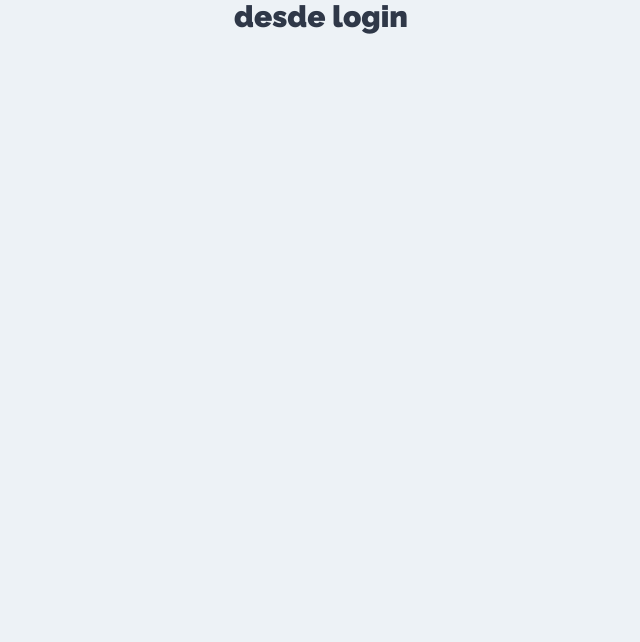
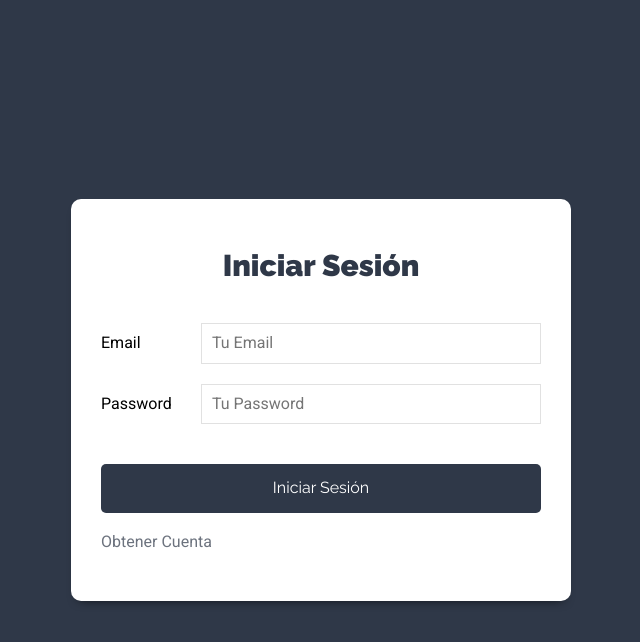
Before and after one commit to johanBautista/MERNTasks-Cliente, a React (Create React App) app: page / in a window 1280 px wide. Shown: the top 642 px of the page, without its empty margins (319-959 px from the left). Built offline with nearby package versions, Linux system fonts and the light colour scheme.

Commit message:
form login

```diff
--- a/src/components/auth/Login.js
+++ b/src/components/auth/Login.js
@@ -1,7 +1,72 @@
-import React from 'react';
+import React, { useState } from 'react';
+import { Link } from 'react-router-dom';
 
 const Login = () => {
-  return <h1>desde login</h1>;
+  const [usuario, guardarUsuario] = useState({
+    email: '',
+    password: '',
+  });
+
+  //
+  const { email, password } = usuario;
+
+  //
+  const onChange = (e) => {
+    guardarUsuario({
+      ...usuario,
+      [e.target.name]: e.target.value,
+    });
+  };
+
+  //
+  const onSubmit = (e) => {
+    e.preventDefault();
+  };
+  return (
+    <div className="form-usuario">
+      <div className="contenedor-form sombra-dark">
+        <h1>Iniciar Sesión</h1>
+
+        <form onSubmit={onSubmit}>
+          <div className="campo-form">
+            <label htmlFor="email">Email</label>
+            <input
+              type="email"
+              id="email"
+              name="email"
+              placeholder="Tu Email"
+              value={email}
+              onChange={onChange}
+            />
+          </div>
+
+          <div className="campo-form">
+            <label htmlFor="password">Password</label>
+            <input
+              type="password"
+              id="password"
+              name="password"
+              placeholder="Tu Password"
+              value={password}
+              onChange={onChange}
+            />
+          </div>
+
+          <div className="campo-form">
+            <input
+              type="submit"
+              className="btn btn-primario btn-block"
+              value="Iniciar Sesión"
+            />
+          </div>
+        </form>
+
+        <Link to={'/nueva-cuenta'} className="enlace-cuenta">
+          Obtener Cuenta
+        </Link>
+      </div>
+    </div>
+  );
 };
 
 export default Login;
```
